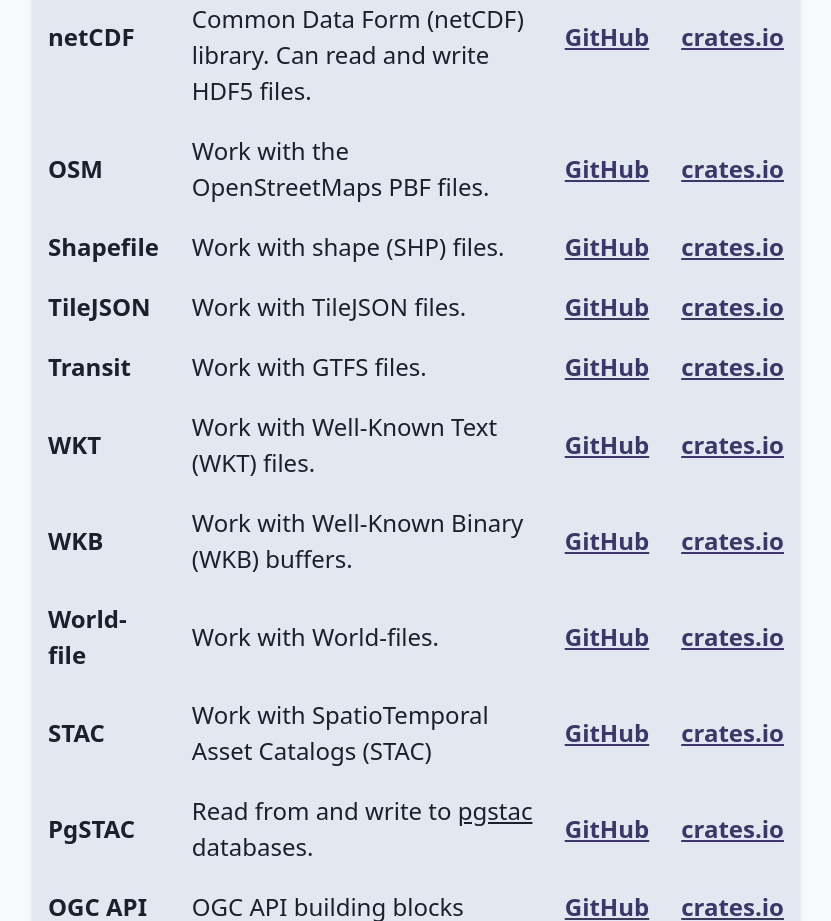
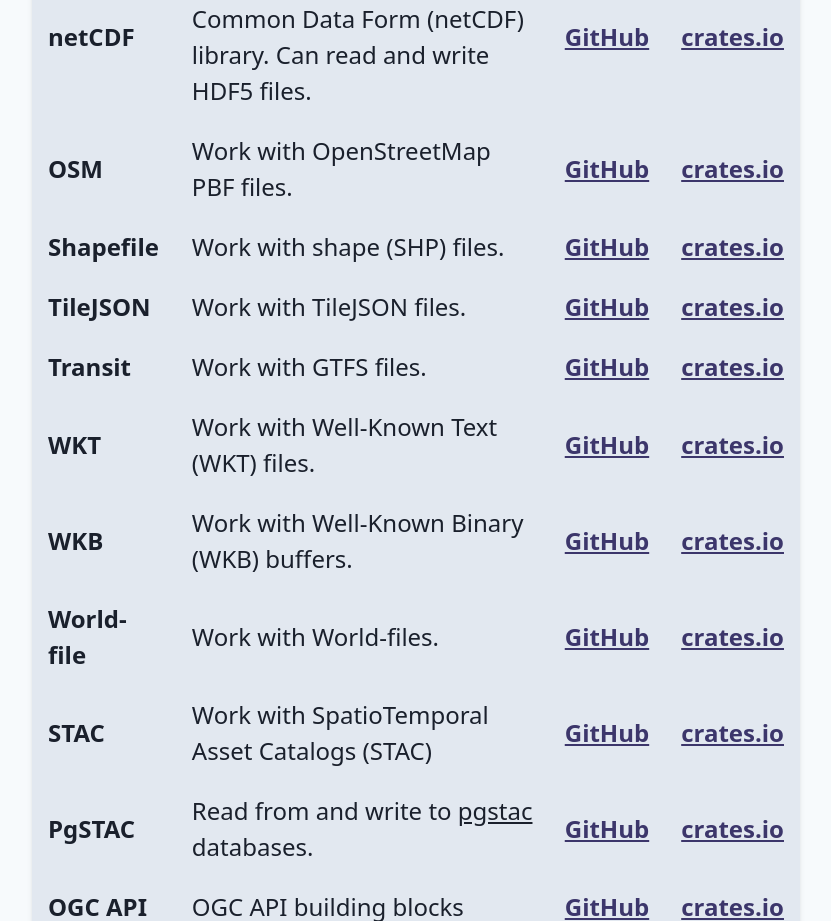
Before and after one commit to georust/georust.org, a plain HTML site: page docs/index.html in a window 1280 px wide. Shown: the part 1871-2792 px from the top of the page, without its empty margins (224-1055 px from the left). Drawn offline with Linux system fonts and the light colour scheme.

Commit message:
Fix typo (OpenStreetMap is singular)

```diff
--- a/docs/index.html
+++ b/docs/index.html
@@ -151,7 +151,7 @@
             </tr>
             <tr>
               <td class="px-4 py-3">OSM</td>
-              <td class="px-4 py-3 font-normal">Work with the OpenStreetMaps PBF files.</td>
+              <td class="px-4 py-3 font-normal">Work with OpenStreetMap PBF files.</td>
               <td class="px-4 py-3 text-indigo-900"><a href="https://github.com/georust/osm">GitHub</a></td>
               <td class="px-4 py-3 text-indigo-900"><a href="https://crates.io/crates/osm">crates.io</a></td>
             </tr>
```
